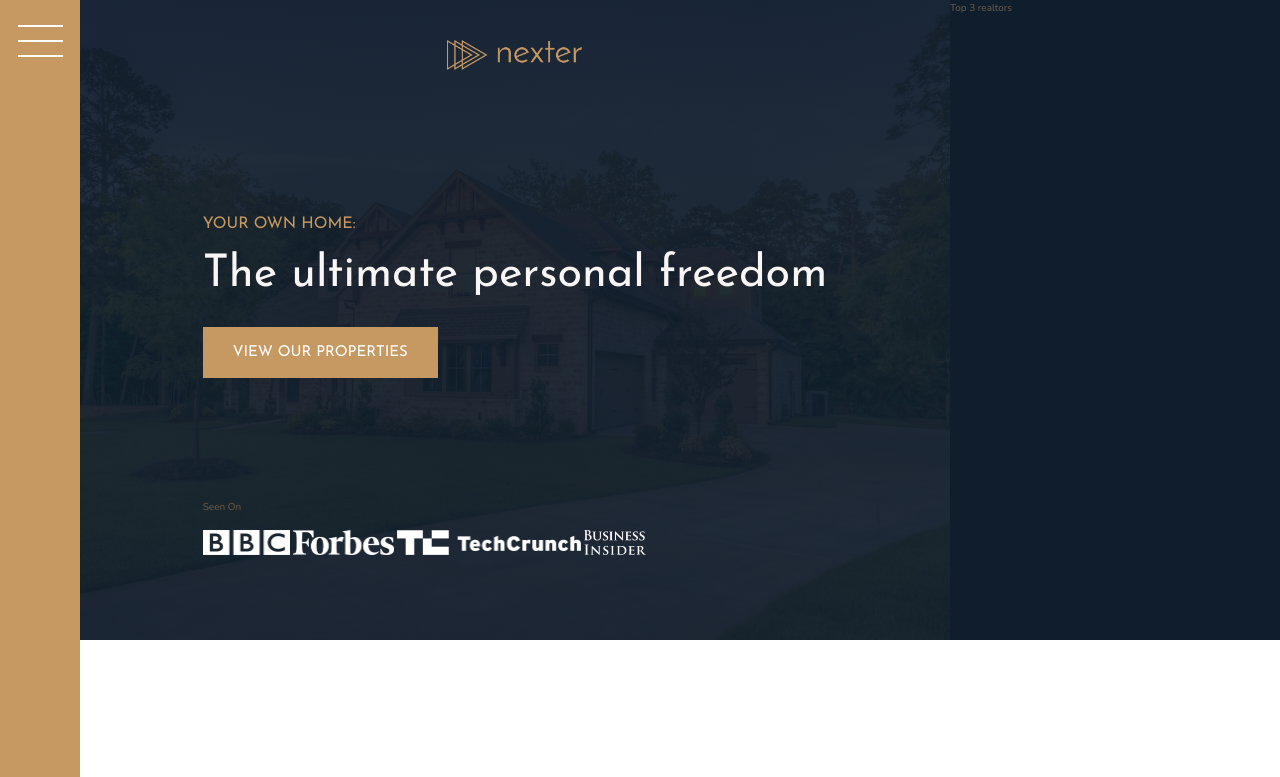
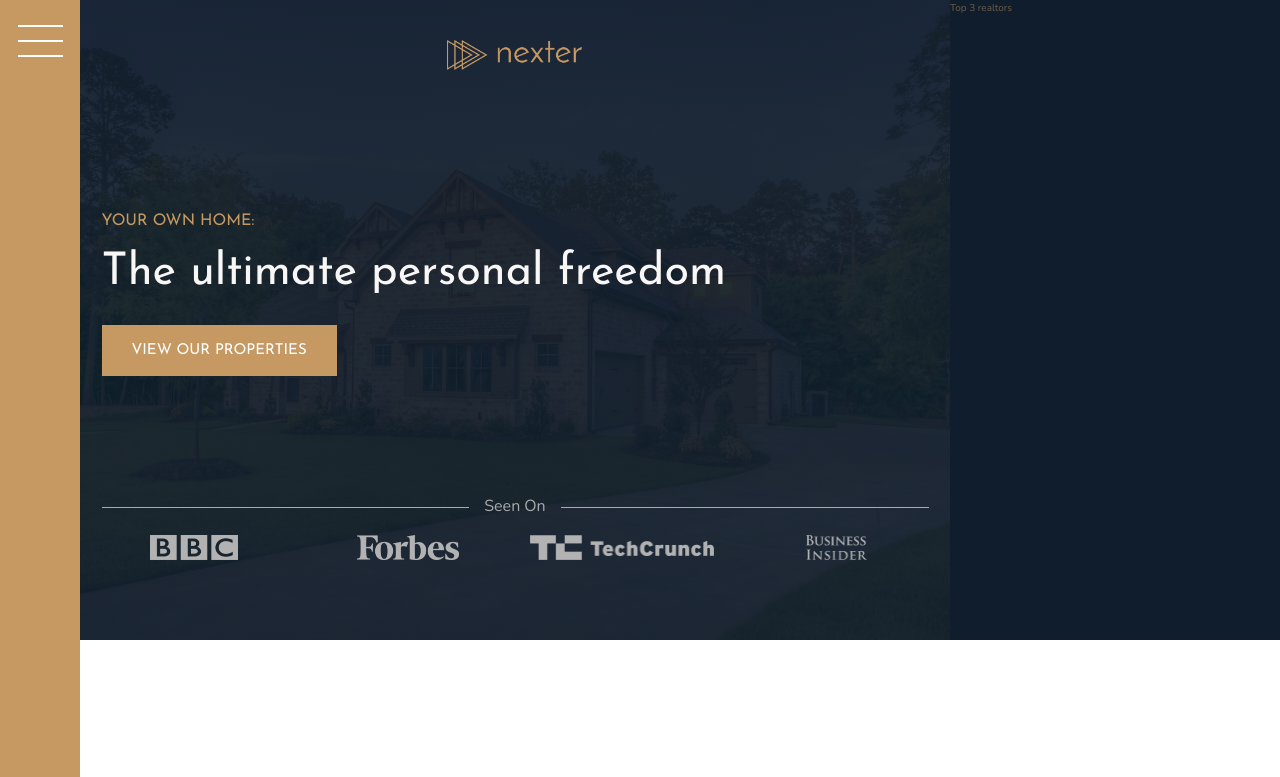
Before and after one commit to jobeiri/nexter, a website: page index.html in a window 1280 px wide. Shown: the top 777 px of the page. Drawn offline with nearby package versions, Linux system fonts and the light colour scheme.

Commit message:
15. Building the Header - Part 2

```diff
--- a/sass/_header.scss
+++ b/sass/_header.scss
@@ -28,11 +28,32 @@
   }
 
   &__seenon-text {
+    display: grid;
+    grid-template-columns: 1fr max-content 1fr;
+    column-gap: 1.5rem;
+    align-items: center;
+
+    font-size: 1.6rem;
+    color: $color-grey-light-2;
+
+    &::before,
+    &::after {
+      content: "";
+      height: 0.1rem;
+      display: block;
+      background-color: currentColor;
+    }
   }
 
   &__seenon-logos {
+    display: grid;
+    grid-template-columns: repeat(4, 1fr);
+    column-gap: 3rem;
+    justify-items: center;
+
     img {
       height: 2.5rem;
+      filter: brightness(70%);
     }
   }
 }
```
Also changed, not shown: css/style.css, 1 other file.
